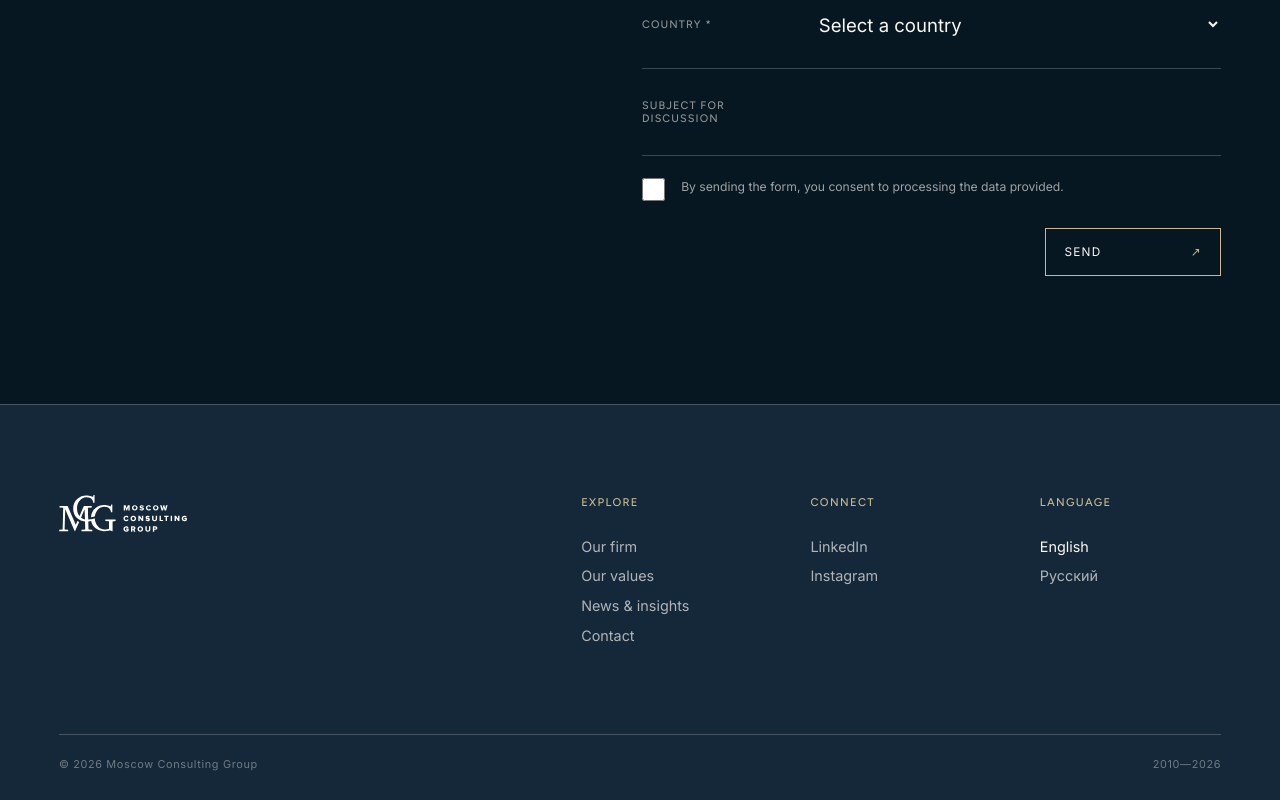
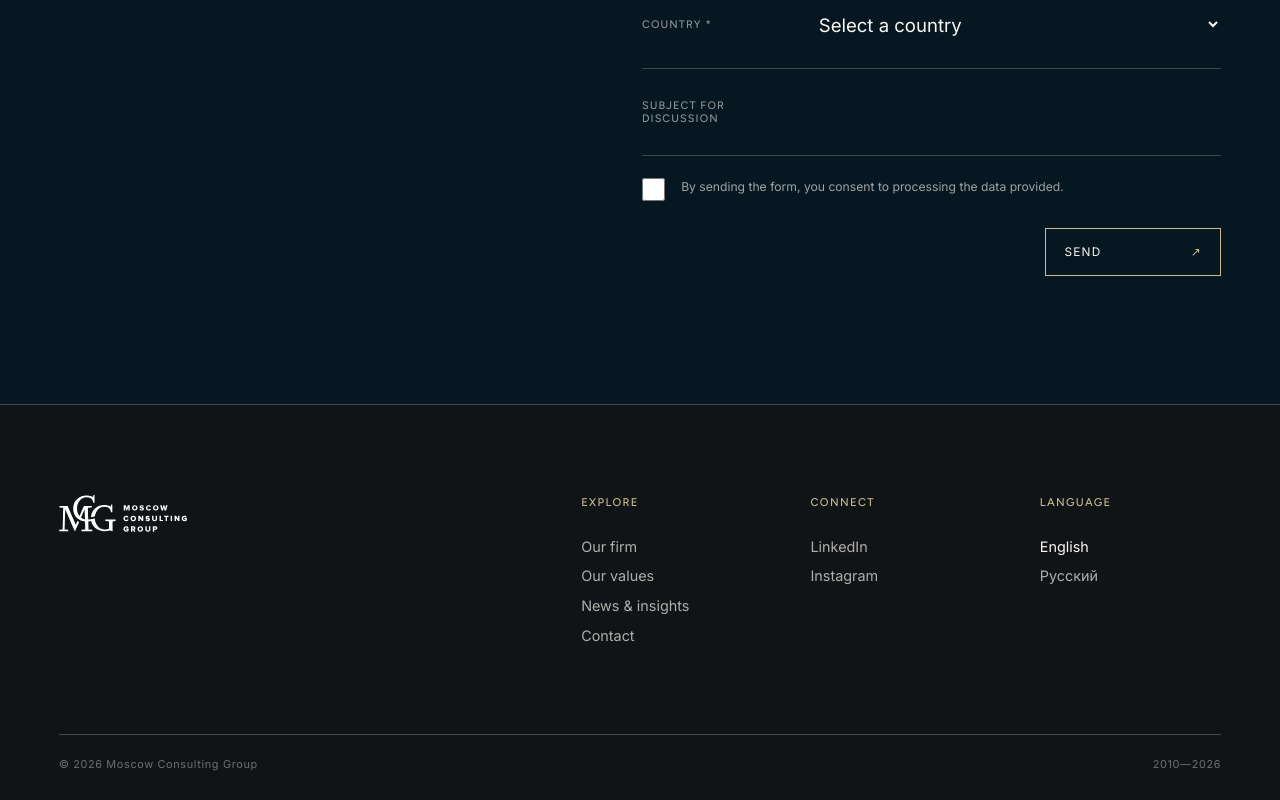
Before and after one commit to miheenko-i/mcg, a Next.js app: page / in a window 1280 px wide. Shown: the part 5766-6566 px from the top of the page. Built offline with nearby package versions, Linux system fonts and the light colour scheme.

Commit message:
Set graphite footer background

```diff
--- a/app/globals.css
+++ b/app/globals.css
@@ -216,7 +216,7 @@ h1, h2, h3, .menu-overlay nav button { font-family: 'Figtree', 'Helvetica Neue',
 .submit-button span { color: var(--gold-light); }
 .submit-button:hover span { color: var(--navy-deep); }
 
-.site-footer { padding: 0 var(--page-gutter); border-top: 1px solid var(--line-light); background: var(--navy); color: var(--white); }
+.site-footer { padding: 0 var(--page-gutter); border-top: 1px solid var(--line-light); background: #111416; color: var(--white); }
 .footer-main { display: grid; grid-template-columns: minmax(12rem, 1.7fr) repeat(3, minmax(9rem, 0.65fr)); gap: 3rem; padding: clamp(4rem, 7vw, 7rem) 0; }
 .footer-mark { width: 8rem; align-self: start; }
 .footer-column { display: flex; align-items: flex-start; flex-direction: column; gap: 0.8rem; }
```
